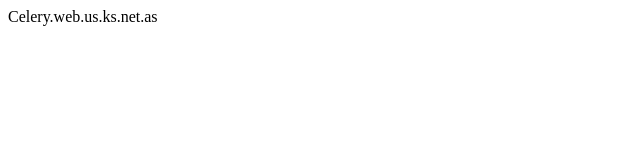
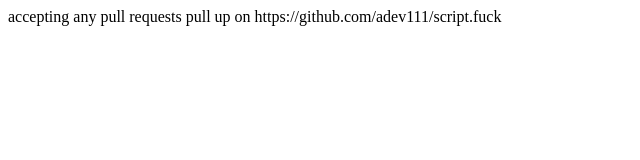
Before and after one commit to adev111/script.fuck, a plain HTML site: page index.html in a window 1280 px wide. Shown: the whole page, without its empty margins (0-640 px from the left). Drawn offline with Linux system fonts and the light colour scheme.

Commit message:
Update index.html

```diff
--- a/index.html
+++ b/index.html
@@ -1,6 +1,9 @@
+<html>
+
 <head>
     <title>Celery (Updated)</title>
     <link href="https://i.imgur.com/yylSUgk.png">
 </head>
 
-Celery.web.us.ks.net.as
+accepting any pull requests pull up on https://github.com/adev111/script.fuck
+</html>
```
